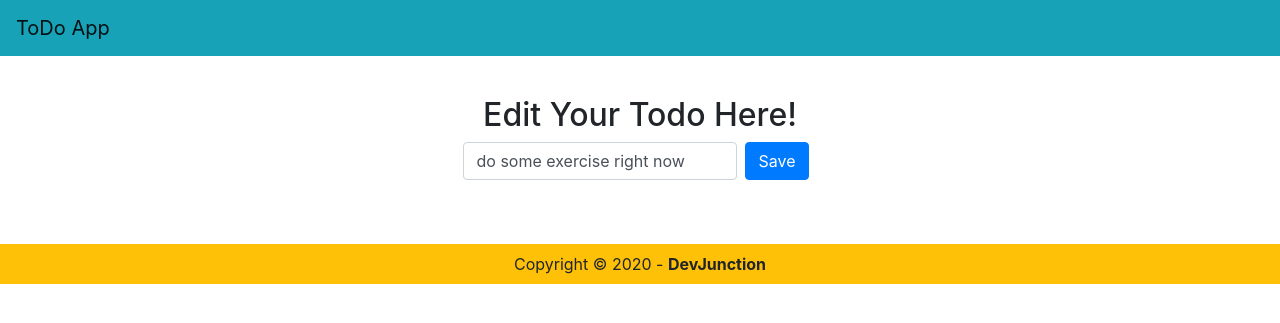
After one commit to mnamegaurav/easy_django, a Django app: page /edit_todo/13 in a window 1280 px wide. The commit adds this page. Shown: the top 323 px of the page. Run offline with Django 3.2, Linux system fonts and the light colour scheme; data comes from the database, SQL or seed files in the repository; both versions use the stored data as it was after the commit.

Commit message:
ToDo App is Done

```diff
--- a/ToDoApp/mytodo/models.py
+++ b/ToDoApp/mytodo/models.py
@@ -2,6 +2,7 @@ from django.db import models
 
 # Create your models here.
 class ToDo(models.Model):
+    # id = models.AutoField(primary_key=True)
     todo_text = models.CharField(max_length=200)
     added_on = models.DateTimeField(auto_now_add=True)
     updated_on = models.DateTimeField(auto_now=True)
--- /dev/null
+++ b/ToDoApp/mytodo/templates/base.html
@@ -0,0 +1,34 @@
+{% load static %}
+<!DOCTYPE html>
+<html>
+
+    <head>
+        <title>Todo App</title>
+        <meta name="viewport" content="width=device-width, initial-scale=1, shrink-to-fit=no">
+        <link rel="stylesheet" href="https://cdn.jsdelivr.net/npm/bootstrap@4.5.3/dist/css/bootstrap.min.css" integrity="sha384-TX8t27EcRE3e/ihU7zmQxVncDAy5uIKz4rEkgIXeMed4M0jlfIDPvg6uqKI2xXr2" crossorigin="anonymous">
+        <link rel="stylesheet" type="text/css" href="{% static 'styles.css' %}">
+    </head>
+
+    <body>
+
+        <header>
+            <nav class="navbar navbar-light bg-info">
+                <a class="navbar-brand" href="#">{{ app_name }}</a>
+            </nav>
+        </header>
+
+        {% block content %}{% endblock %}
+
+        <footer class="container-fluid">
+            <div class="row">
+                <div class="col-12 text-center bg-warning py-2 mt-3">
+                    Copyright &copy; 2020 - <strong>DevJunction</strong>
+                </div>
+            </div>
+        </footer>
+
+        <script src="https://code.jquery.com/jquery-3.5.1.slim.min.js" integrity="sha384-DfXdz2htPH0lsSSs5nCTpuj/zy4C+OGpamoFVy38MVBnE+IbbVYUew+OrCXaRkfj" crossorigin="anonymous"></script>
+        <script src="https://cdn.jsdelivr.net/npm/bootstrap@4.5.3/dist/js/bootstrap.bundle.min.js" integrity="sha384-ho+j7jyWK8fNQe+A12Hb8AhRq26LrZ/JpcUGGOn+Y7RsweNrtN/tE3MoK7ZeZDyx" crossorigin="anonymous"></script>
+
+    </body>
+</html>
--- /dev/null
+++ b/ToDoApp/mytodo/templates/edit.html
@@ -0,0 +1,24 @@
+{% extends 'base.html' %}
+
+{% block content %}
+    <div class="container my-3 mb-5">
+
+        <div class="row">
+            <div class="col-12">
+                <h2 class="text-center mt-4 mb-2">Edit Your Todo Here!</h2>
+            </div>
+        </div>
+
+        <div class="row">
+            <div class="col-12">
+                <form class="form-inline justify-content-center" action="{% url 'edit_todo' todo_obj.pk %}" method="POST">
+                    {% csrf_token %}
+                    <div class="form-group">
+                        {{ form.todo_text }}
+                    </div>
+                    <button type="submit" class="mx-2 btn btn-primary">Save</button>
+                </form>
+            </div>
+        </div>
+    </div>
+{% endblock %}
--- a/ToDoApp/mytodo/urls.py
+++ b/ToDoApp/mytodo/urls.py
@@ -1,7 +1,9 @@
 from django.urls import path
-from mytodo.views import home, add_todo
+from mytodo.views import home, add_todo, delete_todo, edit_todo
 
 urlpatterns = [
     path('', home, name='home'),
     path('add_todo/', add_todo, name='add_todo'),
+    path('delete_todo/<int:todo_id>', delete_todo, name='delete_todo'),
+    path('edit_todo/<int:todo_id>', edit_todo, name='edit_todo'),
 ]
--- a/ToDoApp/mytodo/views.py
+++ b/ToDoApp/mytodo/views.py
@@ -15,6 +15,33 @@ def home(request):
 def add_todo(request):
     if request.method == 'POST':
         # save the todo
-        todo_text = request.POST.get('todo_text')
-        ToDo.objects.create(todo_text=todo_text)
-        return redirect('home')
+        form = ToDoForm(request.POST)
+        if form.is_valid():
+            todo_text = form.cleaned_data.get('todo_text')
+            ToDo.objects.create(todo_text=todo_text)
+
+    return redirect('home')
+
+
+def delete_todo(request, todo_id):
+    if request.method == 'POST':
+        todo_obj = ToDo.objects.get(pk=todo_id)
+        todo_obj.delete()
+
+    return redirect('home')
+
+
+def edit_todo(request, todo_id):
+    todo_obj = ToDo.objects.get(pk=todo_id)
+
+    if request.method == 'POST':
+        form = ToDoForm(request.POST)
+        if form.is_valid():
+            todo_obj.todo_text = form.cleaned_data.get('todo_text')
+            todo_obj.save()
+            return redirect('home')
+
+    template_name = 'edit.html'
+    form = ToDoForm(initial={'todo_text': todo_obj.todo_text})
+    context = {'app_name': "ToDo App", 'form': form, 'todo_obj': todo_obj}
+    return render(request, template_name, context)
```
Also changed, not shown: ToDoApp/mytodo/templates/home.html (+7 -33 lines), ToDoApp/db.sqlite3, ToDoApp/mytodo/forms.py (line endings or trailing spaces).
